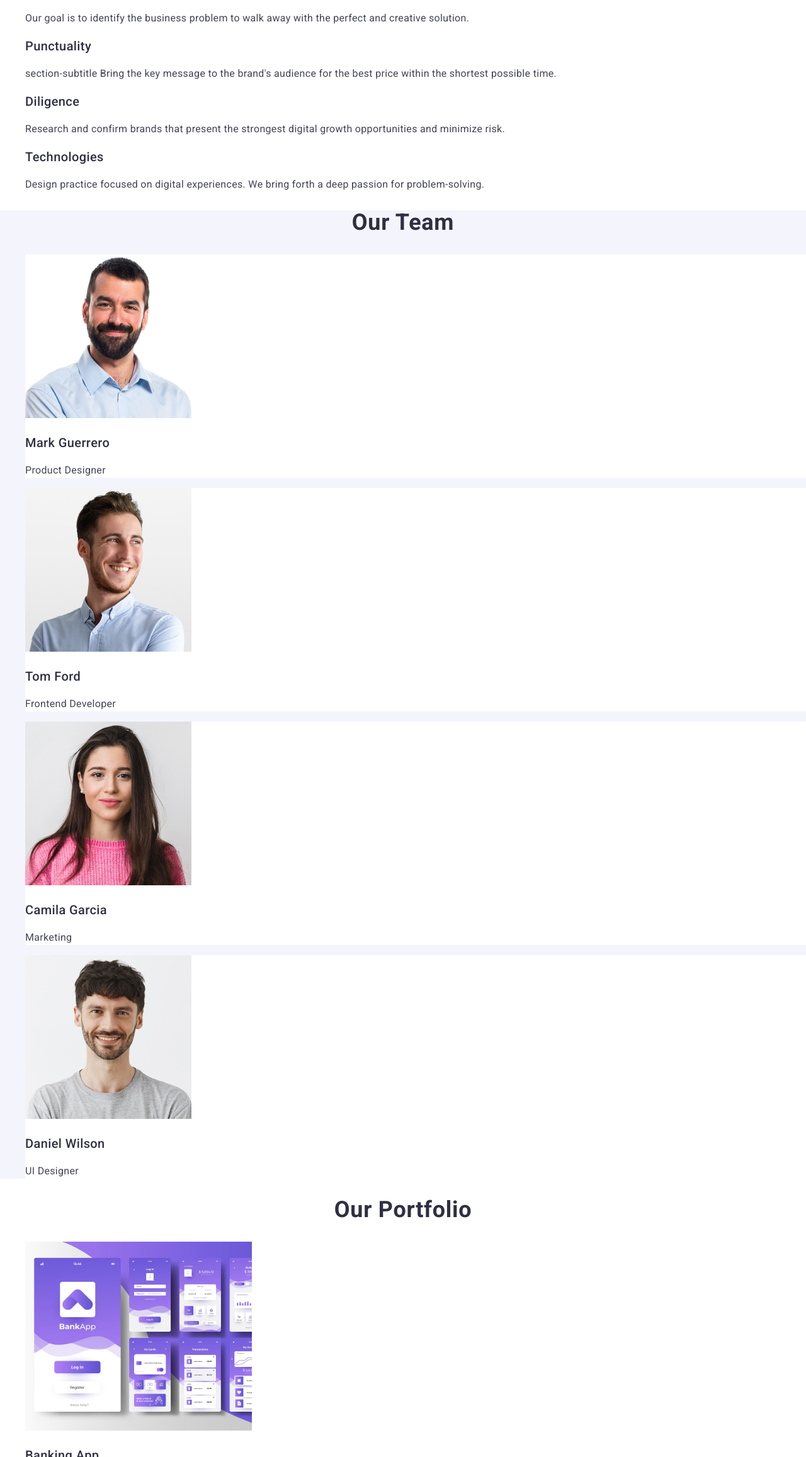
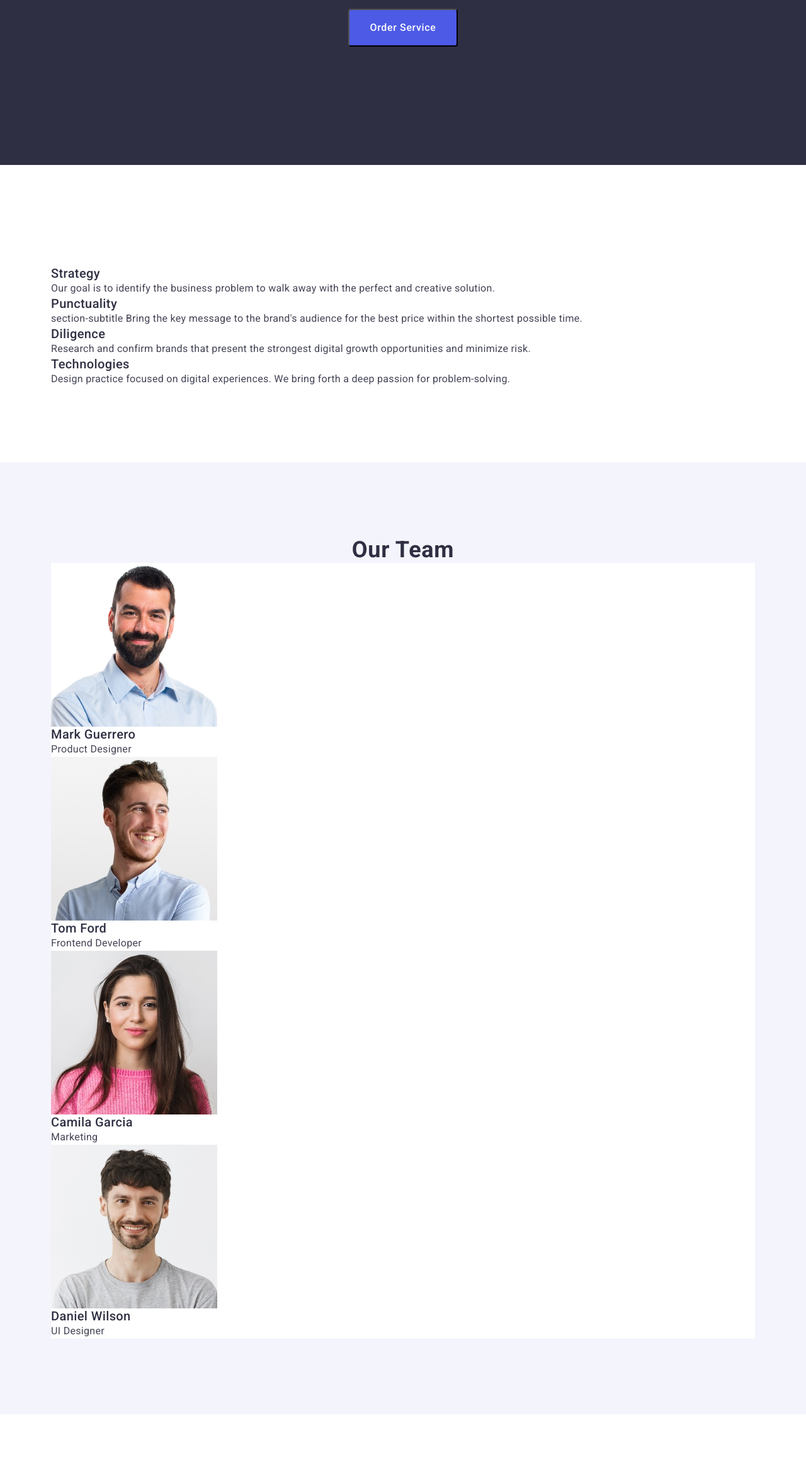
Before and after one commit to Oleksandr-U24/goit-markup-hw-03, a plain HTML site: page index.html in a window 1280 px wide. Shown: the part 486-2800 px from the top of the page at 63% size. Drawn offline with nearby package versions, Linux system fonts and the light colour scheme.

Commit message:
Created div containers. Added paddings and margins

```diff
--- a/css/styles.css
+++ b/css/styles.css
@@ -8,7 +8,7 @@
 
 }
 
-/* Body-set */
+/* Base settings */
 .body-set {
     font-family: Roboto, sans-serif;
     color: var(--c-body-text);
@@ -20,11 +20,37 @@
 
 ul {
     list-style-type: none;
+    margin: 0;
+    padding-left: 0;
 }
 
 
 button {
     font-family: inherit;
+}
+
+h1,
+h2,
+h3,
+h4,
+h5,
+h6,
+p {
+    margin: 0;
+}
+
+img {
+    display: block;
+ }
+
+.section {
+    padding: 120px 0;
+}
+
+.container {
+    max-width: 1158px;
+    margin: 0 auto;
+    padding: 0 20px;
 }
 
 /* Header */
@@ -80,14 +106,18 @@ button {
 /* Hero Section */
 .hero-section {
     background: var(--c-navy-blue);
+    padding: 188px 0;
 }
 
 .hero-title {
     color: var(--c-white);
+    width: 496px;
     text-align: center;
+    font-weight: 700;
     font-size: 56px;
     line-height: 1.07;
     letter-spacing: 0.02em;
+    margin: 0 auto 48px;
 
 }
 
@@ -98,6 +128,11 @@ button {
     line-height: 1.5;
     letter-spacing: 0.04em;
     cursor: pointer;
+    min-width: 169px;
+    padding: 16px 32px;
+    border-radius: 4px;
+    margin: 0 auto;
+    display: block;
 }
 
 .hero-button:hover,
@@ -113,7 +148,7 @@ button {
     background-color: var(--c-white);
 }
 
-.sect-title {
+.title {
     color: var(--c-navy-blue);
     font-size: 36px;
     line-height: 1.11;
@@ -122,7 +157,11 @@ button {
     text-transform: capitalize;
 }
 
-.sect-subtitle {
+.title-hide {
+    visibility: hidden;
+}
+
+.subtitle {
     color: var(--c-navy-blue);
     font-size: 20px;
     font-weight: 500;
@@ -131,7 +170,7 @@ button {
     text-transform: capitalize;
 }
 
-.sect-text {
+.text {
     font-size: 16px;
 }
 /* Main END */
--- a/index.html
+++ b/index.html
@@ -19,6 +19,7 @@
 
   <body class="body-set">
     <header>
+      <div class="container">
         <nav>
           <a href="./index.html" class="logo"
             >Web<span class="logo-accent">Studio</span></a
@@ -42,53 +43,59 @@
             </li>
           </ul>
         </address>
+      </div>
     </header>
 
     <main>
       <section class="hero-section">
+        <div class="container">
           <h1 class="hero-title">Effective Solutions for Your Business</h1>
           <button type="button" class="hero-button">Order Service</button>
+        </div>
       </section>
 
-      <section>
-        <h2 class="sect-title">Why choose us?</h2>
+      <section class="section">
+        <div class="container">
+          <h2 class="title title-hide">Why choose us?</h2>
           <ul>
             <li>
-            <h3 class="sect-subtitle">Strategy</h3>
-            <p class="sect-text">
+              <h3 class="subtitle">Strategy</h3>
+              <p class="text">
                 Our goal is to identify the business problem to walk away with the
                 perfect and creative solution.
               </p>
             </li>
 
             <li>
-            <h3 class="sect-subtitle">Punctuality</h3>
-            <p class="sect-text">
+              <h3 class="subtitle">Punctuality</h3>
+              <p class="text">
                 section-subtitle Bring the key message to the brand's audience for
                 the best price within the shortest possible time.
               </p>
             </li>
 
             <li>
-            <h3 class="sect-subtitle">Diligence</h3>
-            <p class="sect-text">
+              <h3 class="subtitle">Diligence</h3>
+              <p class="text">
                 Research and confirm brands that present the strongest digital
                 growth opportunities and minimize risk.
               </p>
             </li>
 
             <li>
-            <h3 class="sect-subtitle">Technologies</h3>
-            <p class="sect-text">
+              <h3 class="subtitle">Technologies</h3>
+              <p class="text">
                 Design practice focused on digital experiences. We bring forth a
                 deep passion for problem-solving.
               </p>
             </li>
           </ul>
+        </div>
       </section>
 
-      <section class="team-section">
-        <h2 class="sect-title">Our Team</h2>
+      <section class="team-section section">
+        <div class="container">
+          <h2 class="title">Our Team</h2>
 
           <ul>
             <li class="team-unit">
@@ -97,8 +104,8 @@
                 alt="Photo by Mark Guerrero"
                 width="264"
               />
-            <h3 class="sect-subtitle">Mark Guerrero</h3>
-            <p class="sect-text">Product Designer</p>
+              <h3 class="subtitle">Mark Guerrero</h3>
+              <p class="text">Product Designer</p>
             </li>
 
             <li class="team-unit">
@@ -107,8 +114,8 @@
                 alt="Photo by Tom Ford"
                 width="264"
               />
-            <h3 class="sect-subtitle">Tom Ford</h3>
-            <p class="sect-text">Frontend Developer</p>
+              <h3 class="subtitle">Tom Ford</h3>
+              <p class="text">Frontend Developer</p>
             </li>
 
             <li class="team-unit">
@@ -117,8 +124,8 @@
                 alt="Photo by Camila Garcia"
                 width="264"
               />
-            <h3 class="sect-subtitle">Camila Garcia</h3>
-            <p class="sect-text">Marketing</p>
+              <h3 class="subtitle">Camila Garcia</h3>
+              <p class="text">Marketing</p>
             </li>
 
             <li class="team-unit">
@@ -127,13 +134,16 @@
                 alt="Photo by Daniel Wilson"
                 width="264"
               />
-            <h3 class="sect-subtitle">Daniel Wilson</h3>
-            <p class="sect-text">UI Designer</p>
+              <h3 class="subtitle">Daniel Wilson</h3>
+              <p class="text">UI Designer</p>
             </li>
           </ul>
+        </div>
       </section>
-      <section>
-        <h2 class="sect-title">Our Portfolio</h2>
+
+      <section class="section">
+        <div class="container">
+          <h2 class="title">Our Portfolio</h2>
           <ul>
             <li>
               <img
@@ -142,8 +152,8 @@
                 width="360"
                 height="300"
               />
-            <h3 class="sect-subtitle">Banking App</h3>
-            <p class="sect-text">App</p>
+              <h3 class="subtitle">Banking App</h3>
+              <p class="text">App</p>
             </li>
             <li>
               <img
@@ -152,8 +162,8 @@
                 width="360"
                 height="300"
               />
-            <h3 class="sect-subtitle">Cashless Payment</h3>
-            <p class="sect-text">Marketing</p>
+              <h3 class="subtitle">Cashless Payment</h3>
+              <p class="text">Marketing</p>
             </li>
             <li>
               <img
@@ -162,8 +172,8 @@
                 width="360"
                 height="300"
               />
-            <h3 class="sect-subtitle">Meditation App</h3>
-            <p class="sect-text">App</p>
+              <h3 class="subtitle">Meditation App</h3>
+              <p class="text">App</p>
             </li>
             <li>
               <img
@@ -172,8 +182,8 @@
                 width="360"
                 height="300"
               />
-            <h3 class="sect-subtitle">Taxi Service</h3>
-            <p class="sect-text">Marketing</p>
+              <h3 class="subtitle">Taxi Service</h3>
+              <p class="text">Marketing</p>
             </li>
             <li>
               <img
@@ -182,8 +192,8 @@
                 width="360"
                 height="300"
               />
-            <h3 class="sect-subtitle">Screen Illustrations</h3>
-            <p class="sect-text">Design</p>
+              <h3 class="subtitle">Screen Illustrations</h3>
+              <p class="text">Design</p>
             </li>
             <li>
               <img
@@ -192,14 +202,16 @@
                 width="360"
                 height="300"
               />
-            <h3 class="sect-subtitle">Online Courses</h3>
-            <p class="sect-text">Marketing</p>
+              <h3 class="subtitle">Online Courses</h3>
+              <p class="text">Marketing</p>
             </li>
           </ul>
+        </div>
       </section>
     </main>
 
     <footer class="footer-sect">
+      <div class="container">
         <a href="./index.html" class="logo"
           >Web<span class="logo-accent-ft">Studio</span></a
         >
@@ -207,6 +219,7 @@
           Increase the flow of customers and sales for your business with digital
           marketing & growth solutions.
         </p>
+      </div>
     </footer>
   </body>
 </html>
```
Lines whose indentation alone changed are shown as unchanged.
